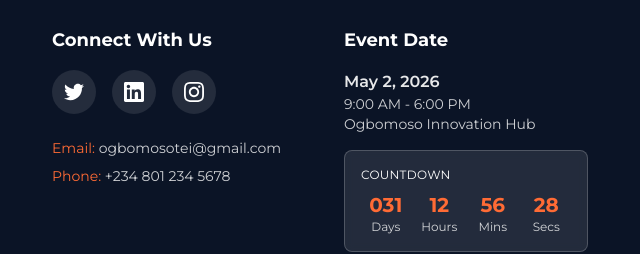
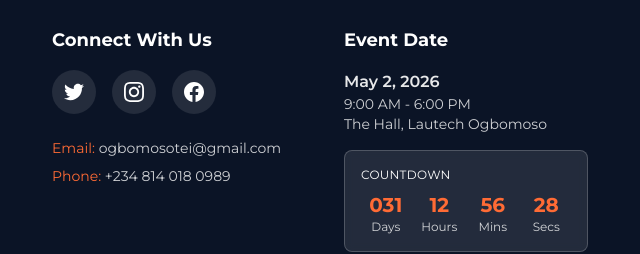
Before and after one commit to oluwaseyipd/OTEI-frontend, a website: page sponsor.html in a window 1280 px wide. Shown: the part 2326-2580 px from the top of the page, 612-1252 px from the left. Drawn offline with nearby package versions, Linux system fonts and the light colour scheme.

Commit message:
Refactor code structure for improved readability and maintainability

```diff
--- a/sponsor.html
+++ b/sponsor.html
@@ -808,46 +808,27 @@
 
                      <!-- Social Icons -->
                     <div class="flex justify-start space-x-4 mb-6">
-                            <a
-                                href="#"
-                                class="bg-white/10 hover:bg-brand-orange p-3 rounded-full transition-all duration-300 transform hover:scale-110"
-                            >
-                                <svg
-                                    class="w-5 h-5 text-white"
-                                    fill="currentColor"
-                                    viewBox="0 0 24 24"
-                                >
+                        <a href="https://x.com/ogbomosotei"
+                            target="_blank"
+                            class="bg-white/10 hover:bg-brand-orange p-3 rounded-full transition-all duration-300 transform hover:scale-110">
+                            <svg class="w-5 h-5 text-white" fill="currentColor" viewBox="0 0 24 24">
                                 <path
-                                        d="M24 4.557c-.883.392-1.832.656-2.828.775 1.017-.609 1.798-1.574 2.165-2.724-.951.564-2.005.974-3.127 1.195-.897-.957-2.178-1.555-3.594-1.555-3.179 0-5.515 2.966-4.797 6.045-4.091-.205-7.719-2.165-10.148-5.144-1.29 2.213-.669 5.108 1.523 6.574-.806-.026-1.566-.247-2.229-.616-.054 2.281 1.581 4.415 3.949 4.89-.693.188-1.452.232-2.224.084.626 1.956 2.444 3.379 4.6 3.419-2.07 1.623-4.678 2.348-7.29 2.04 2.179 1.397 4.768 2.212 7.548 2.212 9.142 0 14.307-7.721 13.995-14.646.962-.695 1.797-1.562 2.457-2.549z"
-                                    />
+                                    d="M24 4.557c-.883.392-1.832.656-2.828.775 1.017-.609 1.798-1.574 2.165-2.724-.951.564-2.005.974-3.127 1.195-.897-.957-2.178-1.555-3.594-1.555-3.179 0-5.515 2.966-4.797 6.045-4.091-.205-7.719-2.165-10.148-5.144-1.29 2.213-.669 5.108 1.523 6.574-.806-.026-1.566-.247-2.229-.616-.054 2.281 1.581 4.415 3.949 4.89-.693.188-1.452.232-2.224.084.626 1.956 2.444 3.379 4.6 3.419-2.07 1.623-4.678 2.348-7.29 2.04 2.179 1.397 4.768 2.212 7.548 2.212 9.142 0 14.307-7.721 13.995-14.646.962-.695 1.797-1.562 2.457-2.549z" />
                             </svg>
                         </a>
-                            <a
-                                href="#"
-                                class="bg-white/10 hover:bg-brand-orange p-3 rounded-full transition-all duration-300 transform hover:scale-110"
-                            >
-                                <svg
-                                    class="w-5 h-5 text-white"
-                                    fill="currentColor"
-                                    viewBox="0 0 24 24"
-                                >
+                        <a href="https://www.instagram.com/ogbomosotei"
+                            target="_blank"
+                            class="bg-white/10 hover:bg-brand-orange p-3 rounded-full transition-all duration-300 transform hover:scale-110">
+                            <svg class="w-5 h-5 text-white" fill="currentColor" viewBox="0 0 24 24">
                                 <path
-                                        d="M20.447 20.452h-3.554v-5.569c0-1.328-.027-3.037-1.852-3.037-1.853 0-2.136 1.445-2.136 2.939v5.667H9.351V9h3.414v1.561h.046c.477-.9 1.637-1.85 3.37-1.85 3.601 0 4.267 2.37 4.267 5.455v6.286zM5.337 7.433c-1.144 0-2.063-.926-2.063-2.065 0-1.138.92-2.063 2.063-2.063 1.14 0 2.064.925 2.064 2.063 0 1.139-.925 2.065-2.064 2.065zm1.782 13.019H3.555V9h3.564v11.452zM22.225 0H1.771C.792 0 0 .774 0 1.729v20.542C0 23.227.792 24 1.771 24h20.451C23.2 24 24 23.227 24 22.271V1.729C24 .774 23.2 0 22.222 0h.003z"
-                                    />
+                                    d="M12 2.163c3.204 0 3.584.012 4.85.07 3.252.148 4.771 1.691 4.919 4.919.058 1.265.069 1.645.069 4.849 0 3.205-.012 3.584-.069 4.849-.149 3.225-1.664 4.771-4.919 4.919-1.266.058-1.644.07-4.85.07-3.204 0-3.584-.012-4.849-.07-3.26-.149-4.771-1.699-4.919-4.92-.058-1.265-.07-1.644-.07-4.849 0-3.204.013-3.583.07-4.849.149-3.227 1.664-4.771 4.919-4.919 1.266-.057 1.645-.069 4.849-.069zm0-2.163c-3.259 0-3.667.014-4.947.072-4.358.2-6.78 2.618-6.98 6.98-.059 1.281-.073 1.689-.073 4.948 0 3.259.014 3.668.072 4.948.2 4.358 2.618 6.78 6.98 6.98 1.281.058 1.689.072 4.948.072 3.259 0 3.668-.014 4.948-.072 4.354-.2 6.782-2.618 6.979-6.98.059-1.28.073-1.689.073-4.948 0-3.259-.014-3.667-.072-4.947-.196-4.354-2.617-6.78-6.979-6.98-1.281-.059-1.69-.073-4.949-.073zm0 5.838c-3.403 0-6.162 2.759-6.162 6.162s2.759 6.163 6.162 6.163 6.162-2.759 6.162-6.163c0-3.403-2.759-6.162-6.162-6.162zm0 10.162c-2.209 0-4-1.79-4-4 0-2.209 1.791-4 4-4s4 1.791 4 4c0 2.21-1.791 4-4 4zm6.406-11.845c-.796 0-1.441.645-1.441 1.44s.645 1.44 1.441 1.44c.795 0 1.439-.645 1.439-1.44s-.644-1.44-1.439-1.44z" />
                             </svg>
                         </a>
-                            <a
-                                href="#"
-                                class="bg-white/10 hover:bg-brand-orange p-3 rounded-full transition-all duration-300 transform hover:scale-110"
-                            >
-                                <svg
-                                    class="w-5 h-5 text-white"
-                                    fill="currentColor"
-                                    viewBox="0 0 24 24"
-                                >
-                                    <path
-                                        d="M12 2.163c3.204 0 3.584.012 4.85.07 3.252.148 4.771 1.691 4.919 4.919.058 1.265.069 1.645.069 4.849 0 3.205-.012 3.584-.069 4.849-.149 3.225-1.664 4.771-4.919 4.919-1.266.058-1.644.07-4.85.07-3.204 0-3.584-.012-4.849-.07-3.26-.149-4.771-1.699-4.919-4.92-.058-1.265-.07-1.644-.07-4.849 0-3.204.013-3.583.07-4.849.149-3.227 1.664-4.771 4.919-4.919 1.266-.057 1.645-.069 4.849-.069zm0-2.163c-3.259 0-3.667.014-4.947.072-4.358.2-6.78 2.618-6.98 6.98-.059 1.281-.073 1.689-.073 4.948 0 3.259.014 3.668.072 4.948.2 4.358 2.618 6.78 6.98 6.98 1.281.058 1.689.072 4.948.072 3.259 0 3.668-.014 4.948-.072 4.354-.2 6.782-2.618 6.979-6.98.059-1.28.073-1.689.073-4.948 0-3.259-.014-3.667-.072-4.947-.196-4.354-2.617-6.78-6.979-6.98-1.281-.059-1.69-.073-4.949-.073zm0 5.838c-3.403 0-6.162 2.759-6.162 6.162s2.759 6.163 6.162 6.163 6.162-2.759 6.162-6.163c0-3.403-2.759-6.162-6.162-6.162zm0 10.162c-2.209 0-4-1.79-4-4 0-2.209 1.791-4 4-4s4 1.791 4 4c0 2.21-1.791 4-4 4zm6.406-11.845c-.796 0-1.441.645-1.441 1.44s.645 1.44 1.441 1.44c.795 0 1.439-.645 1.439-1.44s-.644-1.44-1.439-1.44z"
-                                    />
+                        <a href="https://www.facebook.com/profile.php?id=61575743913917&mibextid=wwXIfr"
+                            target="_blank"
+                            class="bg-white/10 hover:bg-brand-orange p-3 rounded-full transition-all duration-300 transform hover:scale-110">
+                            <svg class="w-5 h-5 text-white" fill="currentColor" viewBox="0 0 24 24">
+                                <path d="M24 12.073c0-6.627-5.373-12-12-12s-12 5.373-12 12c0 5.99 4.388 10.954 10.125 11.854v-8.385H7.078v-3.469h3.047V9.43c0-3.007 1.791-4.667 4.53-4.667 1.312 0 2.686.235 2.686.235v2.953H15.83c-1.491 0-1.956.925-1.956 1.874v2.25h3.328l-.532 3.469h-2.796v8.385C19.612 23.027 24 18.062 24 12.073z"/>
                             </svg>
                         </a>
                     </div>
@@ -860,29 +841,25 @@
                         </p>
                         <p class="text-white/80 text-sm font-montserrat">
                             <span class="text-brand-orange">Phone:</span>
-                                +234 801 234 5678
+                            +234 814 018 0989
                         </p>
                     </div>
                 </div>
 
                 <!-- Event Info & Countdown -->
                 <div class="text-left">
-                        <h4
-                            class="text-white font-montserrat font-bold text-lg mb-4"
-                        >
+                    <h4 class="text-white font-montserrat font-bold text-lg mb-4">
                         Event Date
                     </h4>
                     <div class="mb-4">
-                            <p
-                                class="text-white/90 font-montserrat font-semibold text-base"
-                            >
+                        <p class="text-white/90 font-montserrat font-semibold text-base">
                             May 2, 2026
                         </p>
                         <p class="text-white/80 font-montserrat text-sm">
                             9:00 AM - 6:00 PM
                         </p>
                         <p class="text-white/80 font-montserrat text-sm">
-                                Ogbomoso Innovation Hub
+                            The Hall, Lautech Ogbomoso
                         </p>
                     </div>
 
```
Also changed, not shown: exhibition.html (+19 -42 lines), index.html (+22 -33 lines), register.html (+19 -42 lines), assets/images/speakers/Oreoluwa.jpeg (added). Lines whose indentation alone changed are shown as unchanged.
